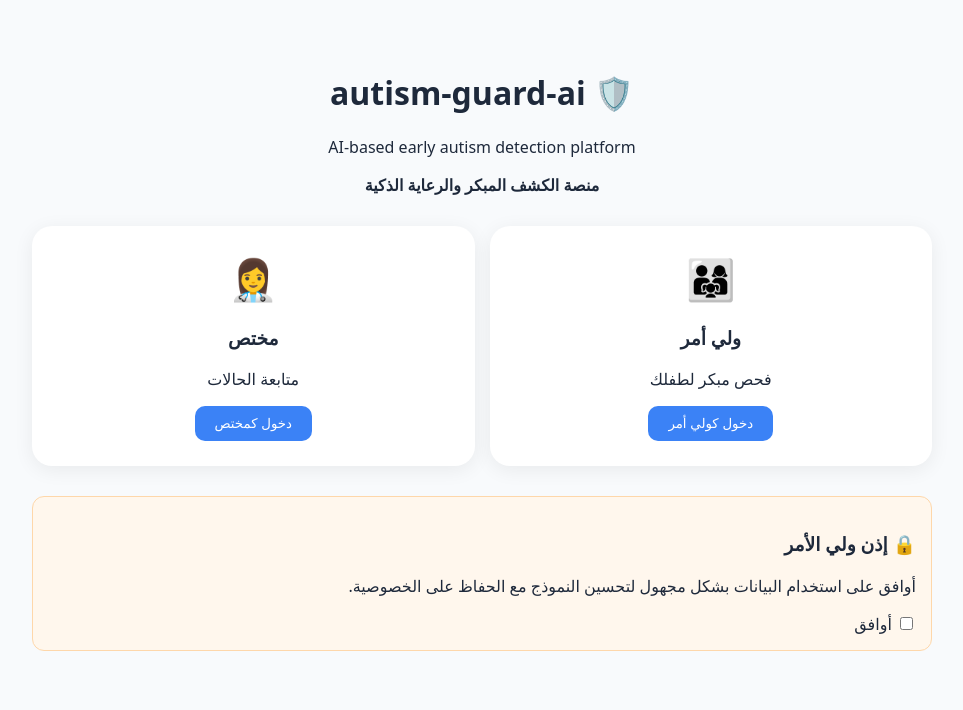
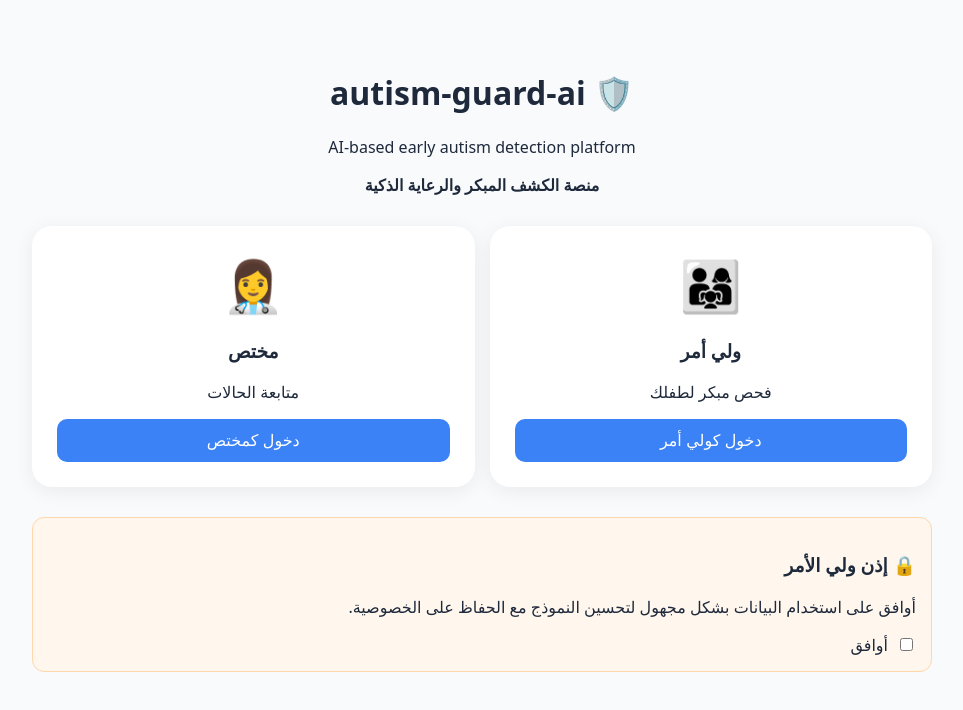
Before and after one commit to rahma-fady2752010/autism-guard-ai, a plain HTML site: page index.html in a window 1280 px wide. Shown: the whole page, without its empty margins (158-1121 px from the left). Drawn offline with Linux system fonts and the light colour scheme.

Commit message:
Update index.html

```diff
--- a/index.html
+++ b/index.html
@@ -10,7 +10,8 @@ body{font-family:system-ui;background:#f8fafc;margin:0;padding:20px;color:#1e293
 .header{text-align:center;padding:30px 0}
 .cards{display:grid;grid-template-columns:1fr 1fr;gap:15px}
 .card{background:white;border-radius:20px;padding:25px;text-align:center;box-shadow:0 4px 20px #0001}
-.btn{background:#3b82f6;color:white;padding:10px 20px;border-radius:10px;border:none}
+.btn{background:#3b82f6;color:white;padding:12px 20px;border-radius:10px;border:none;cursor:pointer;width:100%;font-size:16px}
+.btn:active{transform:scale(0.97)}
 .consent{background:#fff7ed;border:1px solid #fed7aa;padding:15px;border-radius:12px;margin-top:30px}
 </style>
 </head>
@@ -23,23 +24,25 @@ body{font-family:system-ui;background:#f8fafc;margin:0;padding:20px;color:#1e293
 </div>
 <div class="cards">
 <div class="card">
-<div style="font-size:40px">👨‍👩‍👧</div>
+<div style="font-size:50px">👨‍👩‍👧</div>
 <h3>ولي أمر</h3>
 <p>فحص مبكر لطفلك</p>
-<button class="btn">دخول كولي أمر</button>
+<button class="btn" onclick="enterGuardian()">دخول كولي أمر</button>
 </div>
 <div class="card">
-<div style="font-size:40px">👩‍⚕️</div>
+<div style="font-size:50px">👩‍⚕️</div>
 <h3>مختص</h3>
 <p>متابعة الحالات</p>
-<button class="btn">دخول كمختص</button>
+<button class="btn" onclick="enterSpecialist()">دخول كمختص</button>
 </div>
 </div>
 <div class="consent">
 <h3>🔒 إذن ولي الأمر</h3>
 <p>أوافق على استخدام البيانات بشكل مجهول لتحسين النموذج مع الحفاظ على الخصوصية.</p>
-<label><input type="checkbox"> أوافق</label>
+<label style="display:flex;gap:8px;align-items:center"><input type="checkbox" id="consentCheck"> أوافق</label>
 </div>
 </div>
-</body>
-</html>
+<script>
+function checkConsent(){
+  const cb=document.getElementById('consentCheck');
+  if(!cb.checked
```
